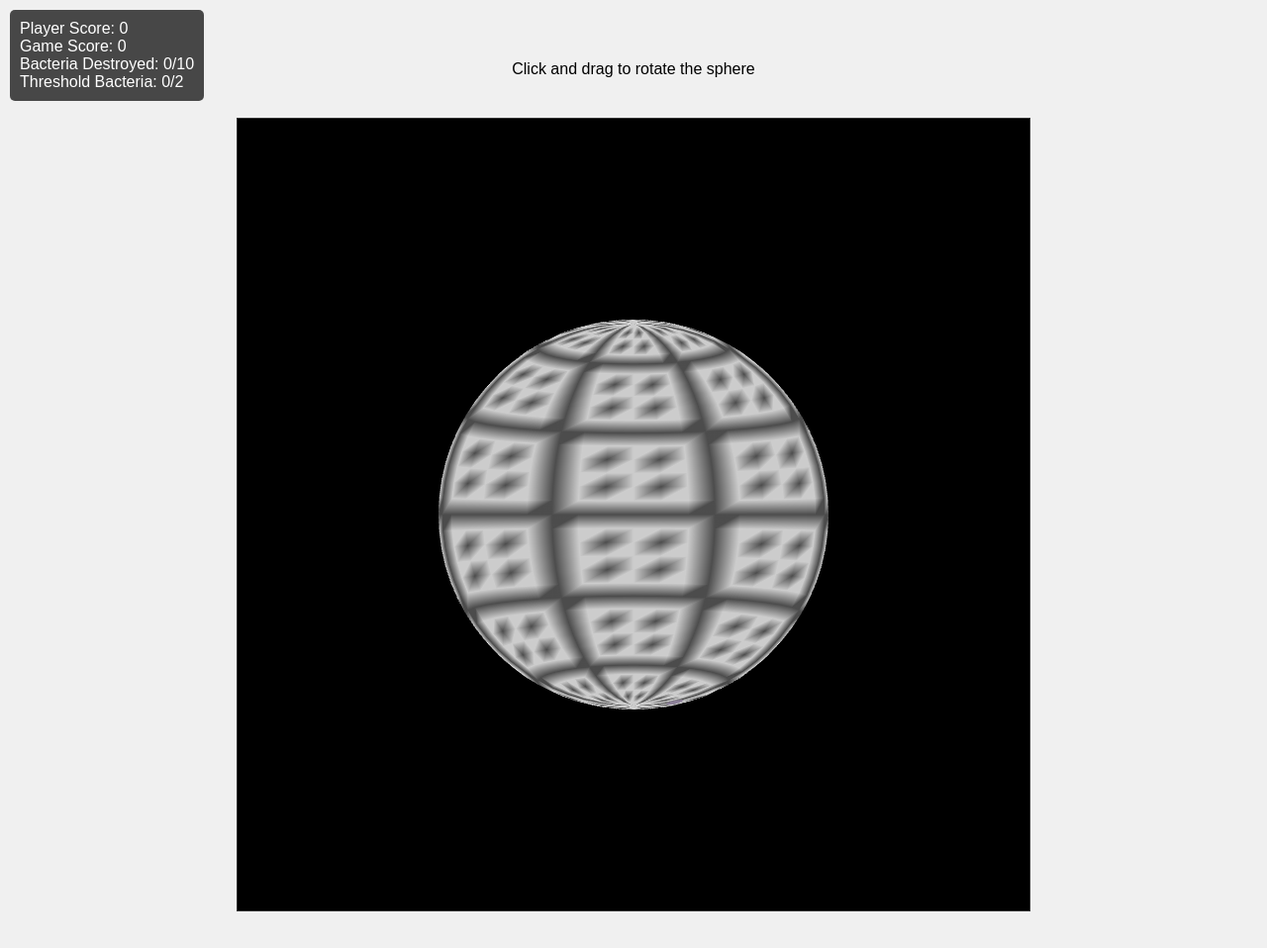
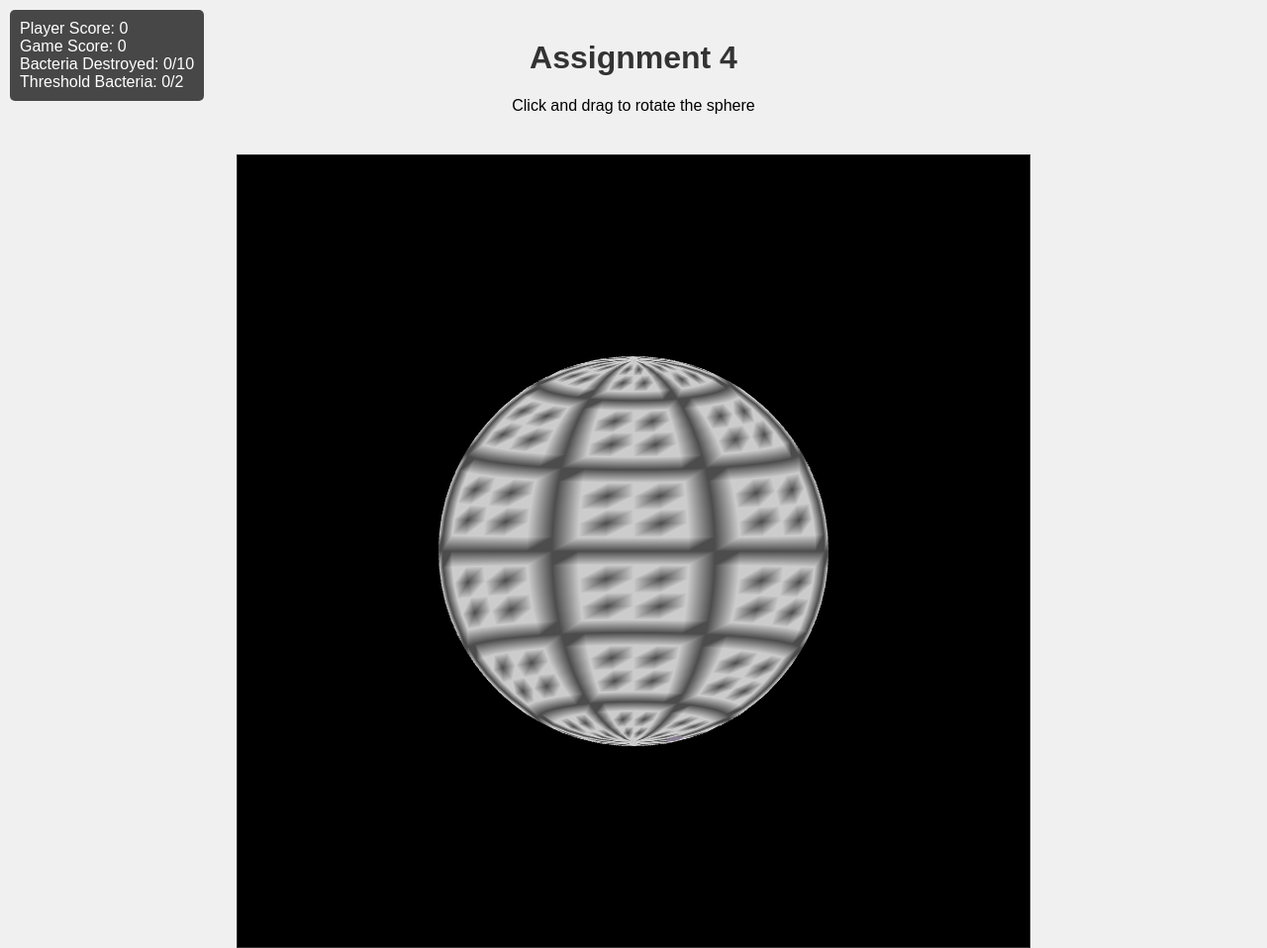
Before and after one commit to humb1e1989/WebGL, a plain HTML site: page DragSphere/A4_Solution/index.html in a window 1280 px wide. Shown: the whole page at 99% size. Drawn offline with Linux system fonts and the light colour scheme; animation ran at ten frames a second.

Commit message:
Add title

```diff
--- a/DragSphere/A4_Solution/index.html
+++ b/DragSphere/A4_Solution/index.html
@@ -40,7 +40,7 @@
     </style>
 </head>
 <body>
-    <h1></h1>
+    <h1>Assignment 4</h1>
     <div class="info">Click and drag to rotate the sphere</div>
     <div id="webgl-error">
         Your browser does not support WebGL or it is disabled.
```
